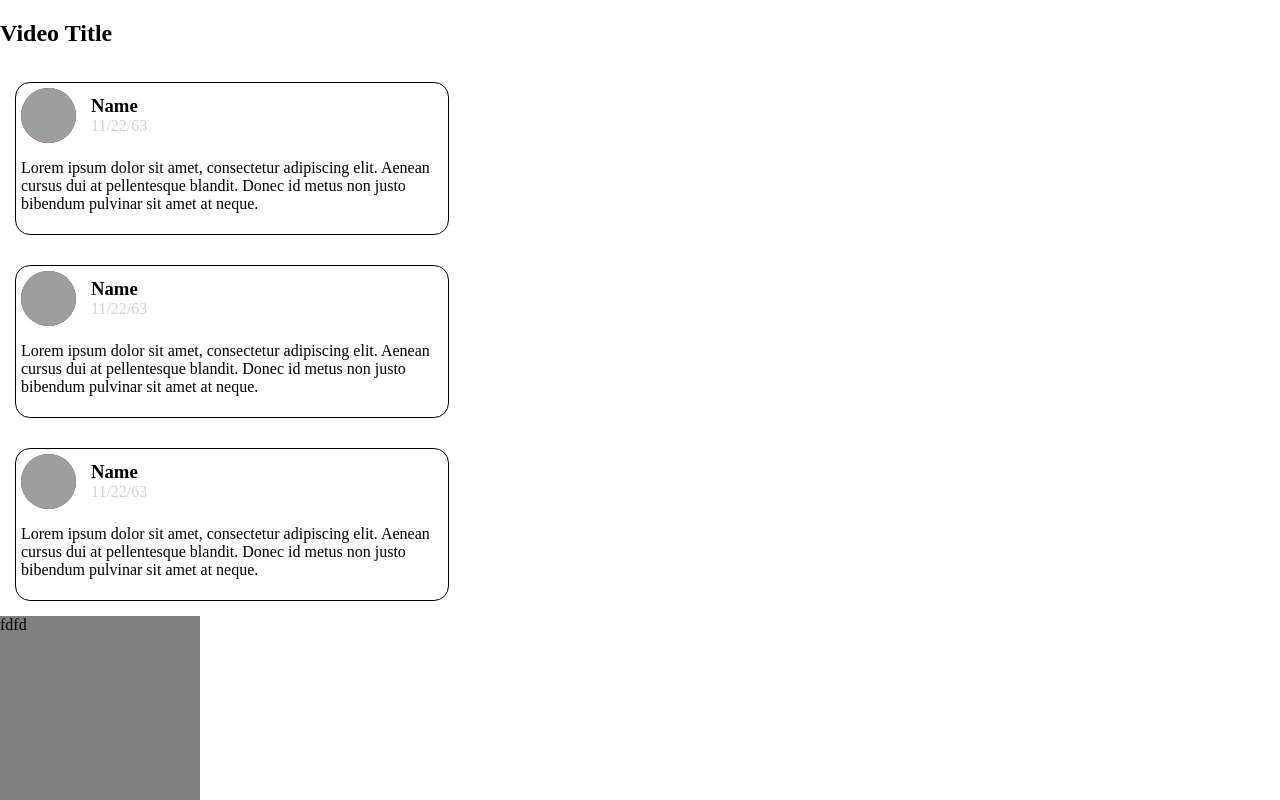
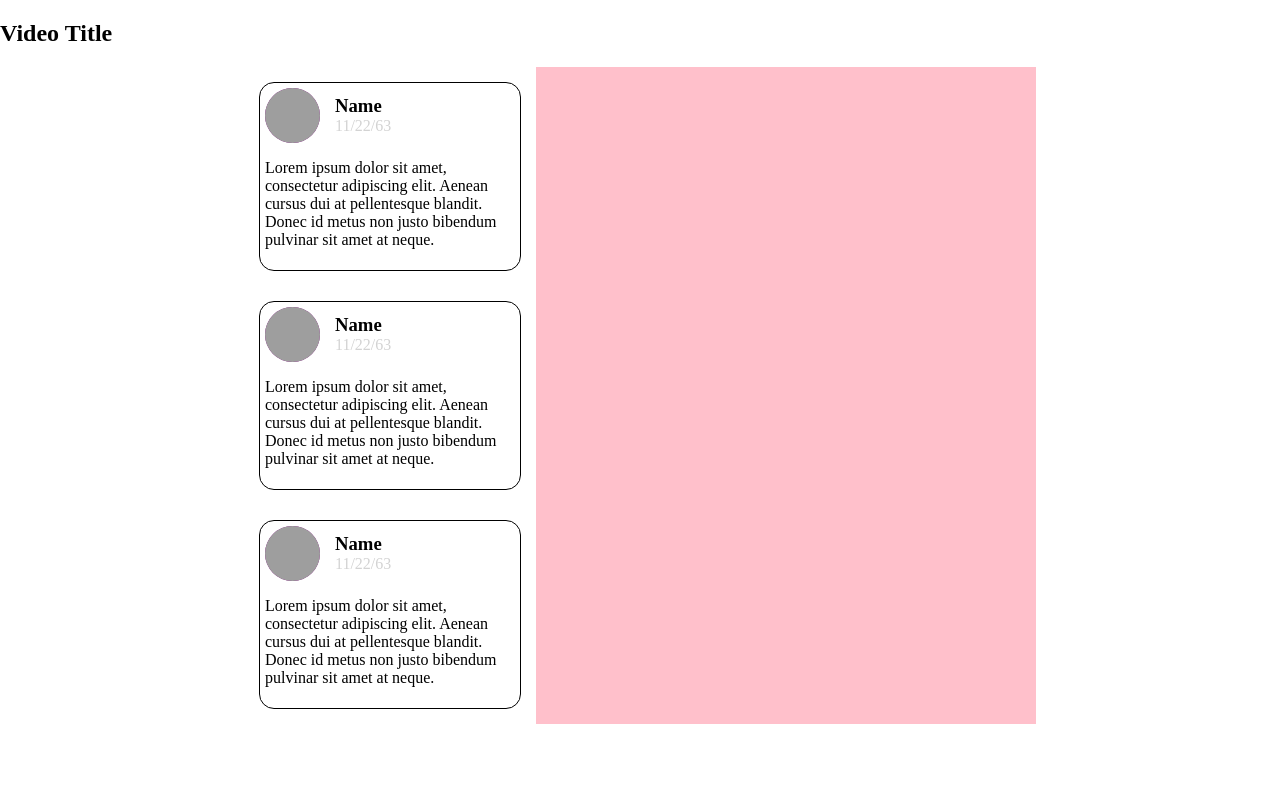
Before and after one commit to Shorizon/Lasagna-Videos, a plain HTML site: page video.html in a window 1280 px wide. Shown: the top 800 px of the page. Drawn offline with Linux system fonts and the light colour scheme; grey boxes are pictures that could not be loaded.

Commit message:
improve flexbox

```diff
--- a/video.css
+++ b/video.css
@@ -27,12 +27,13 @@ commentPage{
 
 .userContentContainer {
     display: flex;
-    flex-direction: column;
+    justify-content: center;
 }
 
 .comments {
     display: flex;
     flex-direction: column;
+
 }
 
 commentCard {
@@ -40,7 +41,7 @@ commentCard {
     flex-direction: column;
     margin: 15px;
     padding: 5px;
-    width: 33%;
+    width: 250px;
     border: solid black 1px;
     border-radius: 15px;
 }
@@ -81,7 +82,8 @@ commentCard > p {
 }
 
 .videoRecs {
-    background-color: grey;
-    width: 200px;
-    height: 500px;
+    background-color: pink;
+    width: 500px;
+
+
 }
--- a/video.html
+++ b/video.html
@@ -55,9 +55,12 @@
                     </postInfo>
                     <p>Lorem ipsum dolor sit amet, consectetur adipiscing elit. Aenean cursus dui at pellentesque blandit. Donec id metus non justo bibendum pulvinar sit amet at neque. </p>
                 </commentCard>
-        </comments>
+            </section>
             <section class="videoRecs">
-                fdfd
+                <div class="videoCard">
+                    <div class="videoImg"></div>
+                    <div class="videoTitle"></div>
+                </div>
             </section>
         </div>
 
```
Lines whose indentation alone changed are shown as unchanged.
